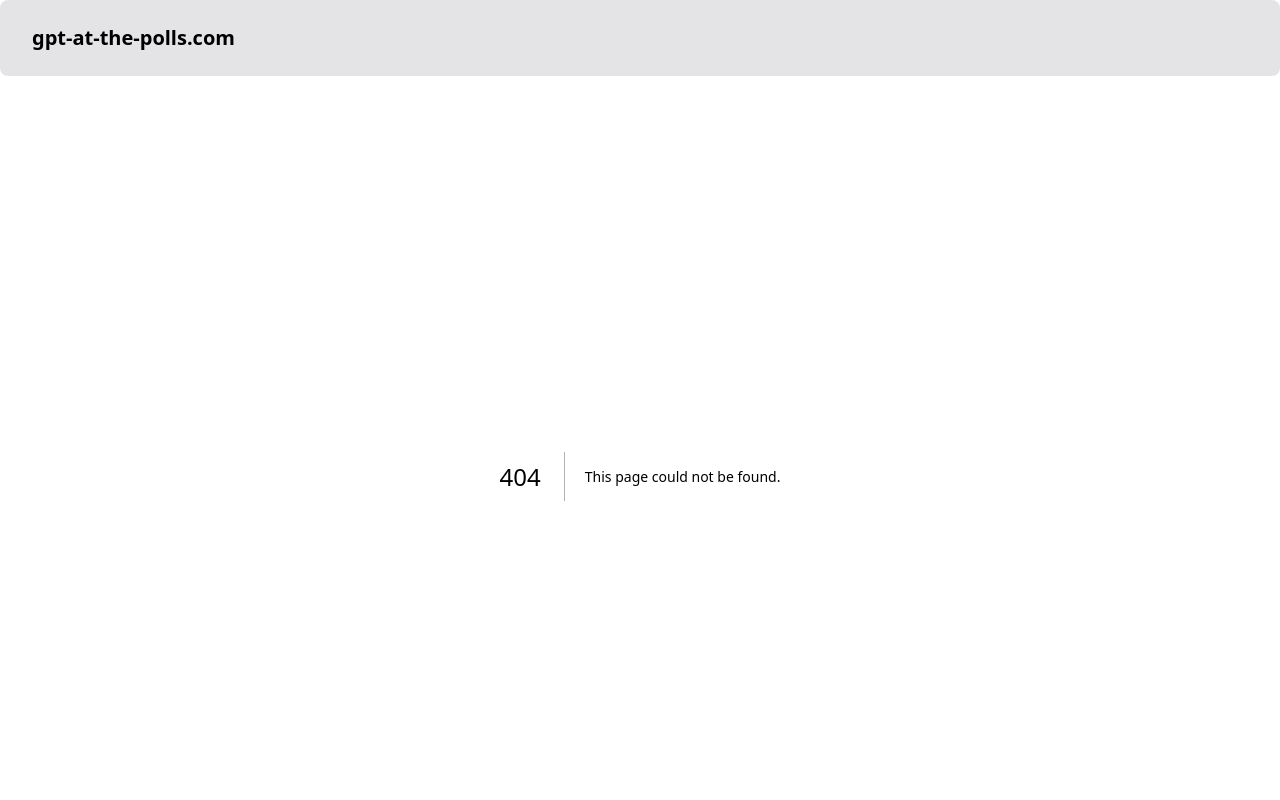
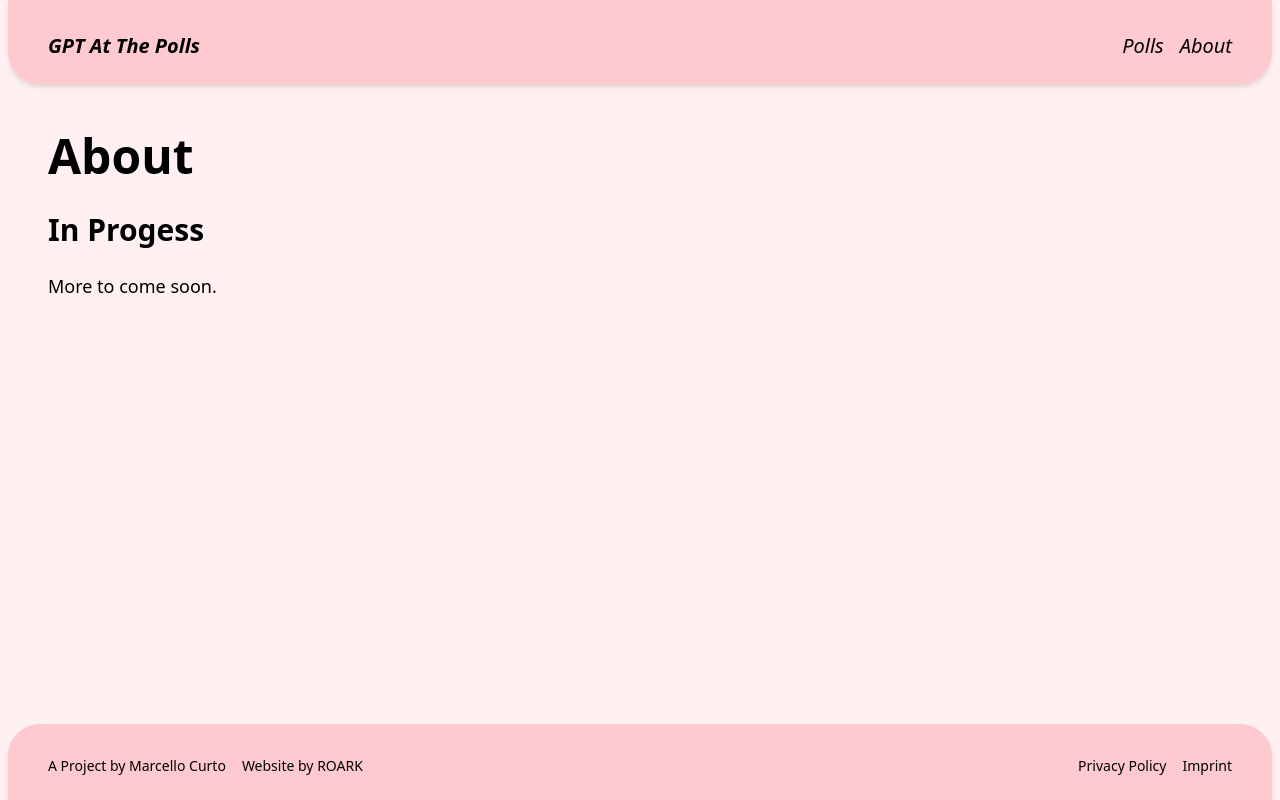
Before and after one commit to marcellocurto/gpt-at-the-polls.com, a Next.js app: page /about in a window 1280 px wide. Before the commit this address had no page. Shown: the top 800 px of the page. Built offline with nearby package versions, Linux system fonts and the light colour scheme.

Commit message:
basic content structure

```diff
--- /dev/null
+++ b/app/about/page.tsx
@@ -0,0 +1,30 @@
+import {
+	PageLayout,
+	H1,
+	H2,
+	P,
+	Section,
+	SubSection,
+} from "@/components/page";
+import { Metadata } from "next";
+
+const title = "About";
+
+export const metadata: Metadata = {
+	title,
+};
+
+export default function AboutPage() {
+	return (
+		<PageLayout>
+			<H1>{title}</H1>
+
+			<Section>
+				<H2>In Progess</H2>
+				<SubSection>
+					<P>More to come soon.</P>
+				</SubSection>
+			</Section>
+		</PageLayout>
+	);
+}
--- a/app/layout.tsx
+++ b/app/layout.tsx
@@ -28,7 +28,7 @@ export default function RootLayout({
 	return (
 		<html lang="en">
 			<body
-				className={`${geistSans.variable} ${geistMono.variable} antialiased`}
+				className={`${geistSans.variable} ${geistMono.variable} bg-rose-50 antialiased`}
 			>
 				<div className="flex min-h-screen flex-col">
 					<Header />
--- a/app/page.tsx
+++ b/app/page.tsx
@@ -3,16 +3,17 @@ import Android from "@/assets/images/gpt-at-polls.jpg";
 
 export default function Home() {
 	return (
-		<div className="flex flex-col gap-12 p-6">
+		<div className="px-2">
+			<div className="mx-auto flex w-full max-w-7xl flex-col justify-between gap-8 px-10 py-12">
 				<div>
 					<h1 className="text-2xl font-bold">GPT at the Polls</h1>
 					<p className="text-lg text-gray-500">
-					A research project that analyzes the political opinions of large
-					language models.
+						A research project that analyzes the political opinions of
+						large language models.
 					</p>
 				</div>
 				<Image
-				className="rounded-lg"
+					className="rounded-4xl"
 					src={Android}
 					alt="Android"
 					width={360}
@@ -20,5 +21,6 @@ export default function Home() {
 					priority
 				/>
 			</div>
+		</div>
 	);
 }
--- /dev/null
+++ b/app/polls/page.tsx
@@ -0,0 +1,30 @@
+import {
+	PageLayout,
+	H1,
+	H2,
+	P,
+	Section,
+	SubSection,
+} from "@/components/page";
+import { Metadata } from "next";
+
+const title = "Polls";
+
+export const metadata: Metadata = {
+	title,
+};
+
+export default function PollsPage() {
+	return (
+		<PageLayout>
+			<H1>{title}</H1>
+
+			<Section>
+				<H2>In Progess</H2>
+				<SubSection>
+					<P>More to come soon.</P>
+				</SubSection>
+			</Section>
+		</PageLayout>
+	);
+}
--- a/components/footer.tsx
+++ b/components/footer.tsx
@@ -2,7 +2,9 @@ import { Link } from "@/components/links";
 
 export function Footer() {
 	return (
-		<footer className="mt-auto flex flex-col gap-6 rounded-lg bg-zinc-200 px-8 pt-16 pb-6 text-sm">
+		<footer className="mt-auto px-2">
+			<div className="flex gap-6 rounded-t-4xl bg-rose-300/50 pt-8 pb-6 text-xl shadow-md">
+				<div className="mx-auto text-sm flex w-full max-w-7xl justify-between px-10">
 					<FooterSection>
 						<Link href="https://marcellocurto.com" target="_blank">
 							A Project by Marcello Curto
@@ -13,16 +15,16 @@ export function Footer() {
 						</Link>
 					</FooterSection>
 					<FooterSection>
-				<Link href="/privacy">
-					Privacy Policy
-				</Link>
+						<Link href="/privacy">Privacy Policy</Link>
 
 						<Link href="/imprint">Imprint</Link>
 					</FooterSection>
+				</div>
+			</div>
 		</footer>
 	);
 }
 
 function FooterSection({ children }: { children: React.ReactNode }) {
-	return <div className="flex flex-col gap-1">{children}</div>;
+	return <div className="flex gap-4">{children}</div>;
 }
--- a/components/header.tsx
+++ b/components/header.tsx
@@ -2,11 +2,23 @@ import { Link } from "@/components/links";
 
 export function Header() {
 	return (
-		<header className="flex justify-between gap-6 rounded-lg bg-zinc-200 px-8 py-6 text-xl">
-			<div>
-				<Link className="font-black" href="/">
-					gpt-at-the-polls.com
-				</Link>
+		<header className="px-2">
+			<div className="flex gap-6 rounded-b-4xl bg-rose-300/50 pt-8 pb-6 text-xl shadow-md">
+				<div className="mx-auto flex w-full max-w-7xl justify-between px-10">
+					<div>
+						<Link className="font-black italic" href="/">
+							GPT At The Polls
+						</Link>
+					</div>
+					<nav className="flex gap-4">
+						<Link className="font-medium italic" href="/polls">
+							Polls
+						</Link>
+						<Link className="font-medium italic" href="/about">
+							About
+						</Link>
+					</nav>
+				</div>
 			</div>
 		</header>
 	);
```
Lines whose indentation alone changed are shown as unchanged.
